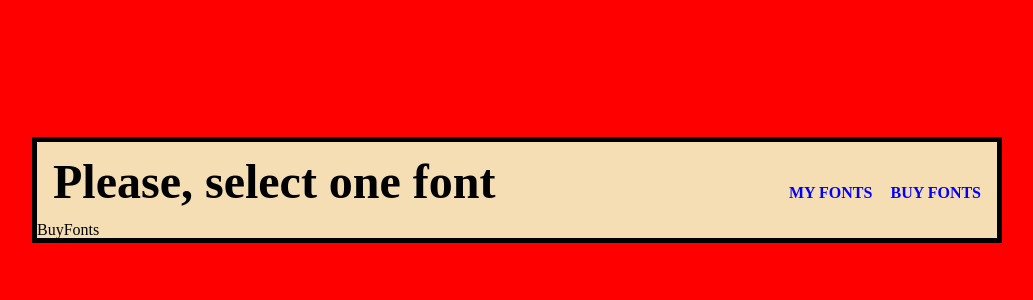
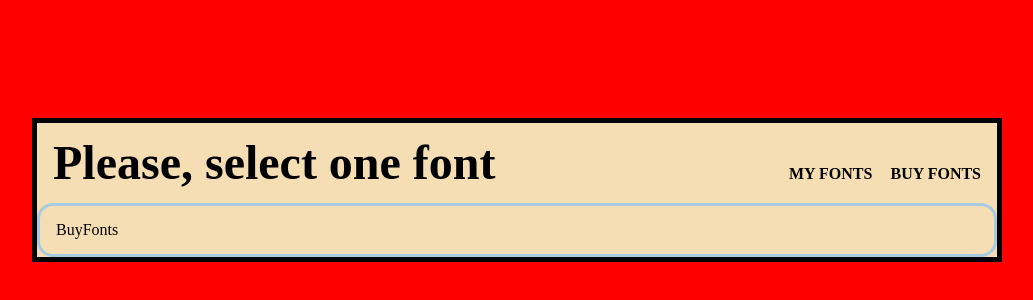
Before and after one commit to agucarpar/FFW, a React (Create React App) app: page / in a window 1280 px wide. Shown: the part 210-510 px from the top of the page, without its empty margins (123-1156 px from the left). Built offline with nearby package versions, Linux system fonts and the light colour scheme.

Commit message:
styling body section

```diff
--- a/src/components/Main.jsx
+++ b/src/components/Main.jsx
@@ -31,6 +31,7 @@ useEffect(() => {
       break;
 
     default:
+      setCoponentToShow(<BuyFonts/>)
       break;
   }
 
@@ -50,9 +51,7 @@ useEffect(() => {
         </div>
         </div>
         <div className='main__body'>
-        {/* { tagToShow === stringMyFonts ? <MyFonts />: undefined } */}
-        {/* { tagToShow === stringBuyFonts ? <BuyFonts /> : <MyFonts /> } */}
-        {componentToShow}
+          {componentToShow}
         </div>
       </div>
     </>
--- a/src/styles/_main.scss
+++ b/src/styles/_main.scss
@@ -6,7 +6,7 @@
     align-items: baseline;
     display: flex;
     justify-content: space-between;
-    margin: 1rem;
+    padding: 1rem;
     &__sentence-title {
       font-size: 3rem;
       font-weight: 900;
@@ -16,10 +16,14 @@
       justify-content: space-between;
       width: 12rem;
       p {
-        color: blue;
         font-weight: 900;
         cursor: pointer;
       }
     }
   }
+  &__body {
+    border: 3px solid rgb(167, 203, 226);
+    border-radius: 1rem;
+    padding:1rem;
+  }
 }
```
